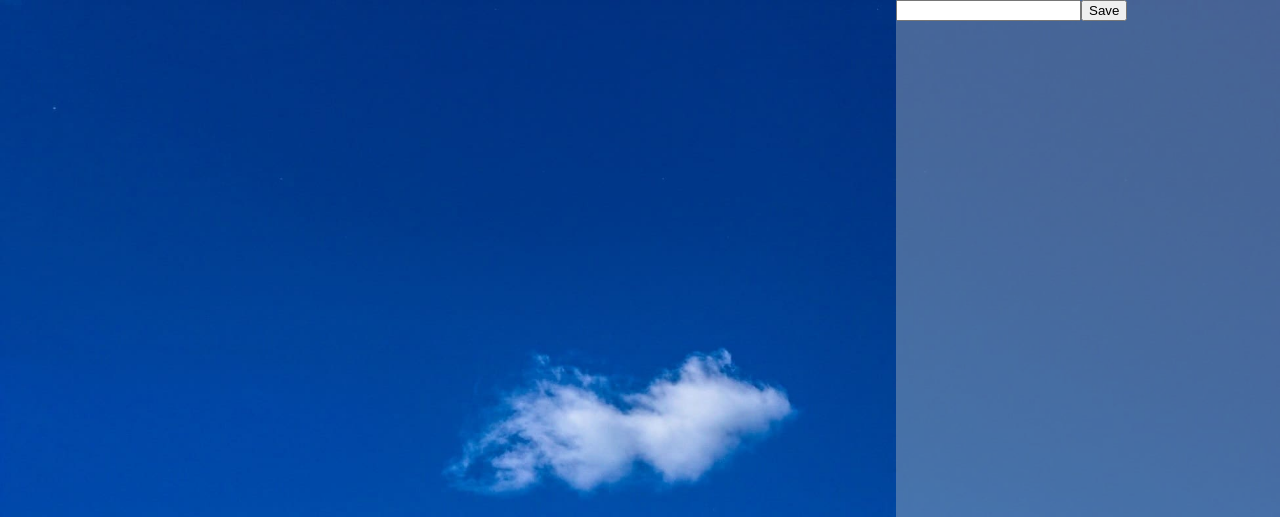
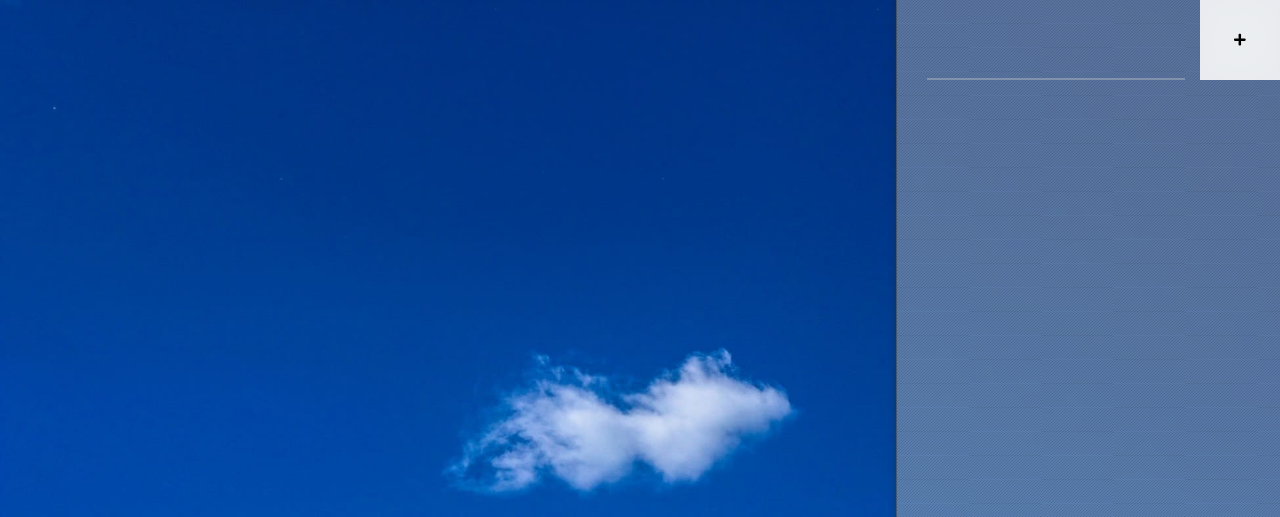
Before and after one commit to Rhelli/my.weather, a website built with webpack: page dist/index.html in a window 1280 px wide. Shown: the top 517 px of the page. Built offline with nearby package versions, Linux system fonts and the light colour scheme.

Commit message:
Changes to the sidebar
 - Added the new location form to the location component
 - Styled the sidebar

```diff
--- a/src/scripts/locationManager.js
+++ b/src/scripts/locationManager.js
@@ -6,7 +6,7 @@ const addLocation = () => {
   const input = generator.elementGen('input', 'new-location-input', 'newLocationInput');
   const submitButton = generator.elementGen('button', 'new-location-submit', 'newLocationSubmit');
   submitButton.type = 'submit';
-  const buttonText = generator.textGen('p', 'Save');
+  const buttonText = generator.textGen('p', '<i*class="fas*fa-plus"></i>', 'new-location-submit-text', 'newLocationSubmitText', '*');
   submitButton.appendChild(buttonText);
   form.append(input, submitButton);
   container.appendChild(form);
--- a/src/styles/styles.scss
+++ b/src/styles/styles.scss
@@ -186,6 +186,54 @@ p {
   right: 0;
   top: 0;
   bottom: 0;
-  background-color: rgba(174, 182, 191, 0.4);
+  background: url('../assets/img/textures/diagonales-decalees.png'), rgba(174, 182, 191, 0.5);
+  backdrop-filter: blur(5px);
   z-index: 2;
+  border-left: 1px solid  rgba(40,41,41,0.4);
+  -webkit-box-shadow: -2px 0px 5px 0px rgba(40,41,41,0.29);
+  -moz-box-shadow: -2px 0px 5px 0px rgba(40,41,41,0.29);
+  box-shadow: -2px 0px 5px 0px rgba(40,41,41,0.29);
+  padding: 30px;
+
+  .location-component {
+    display: flex;
+    flex-flow: column nowrap;
+    width: 100%;
+    height: 50%;
+
+    .new-location-input-container {
+      display: flex;
+      height: 50px;
+      width: 100%;
+      flex-flow: row nowrap;
+
+      .new-location-form {
+        width: 100%;
+        height: 100%;
+
+        .new-location-input {
+          width: 80%;
+          height: 100%;
+          background-color: transparent;
+          outline: none;
+          border: none;
+          border-bottom: 2px solid rgba(174, 182, 191, 0.5);
+          font: 300 22px/22px $body-font;
+          color: white;
+        }
+
+        .new-location-submit {
+          position: absolute;
+          top: 0;
+          right: 0;
+          height: 80px;
+          width: 80px;
+          background: rgba(248, 249, 249, 0.9);
+          backdrop-filter: blur(15px);
+          border: none;
+          outline: none;
+        }
+      }
+    }
+  }
 }
```
Also changed, not shown: dist/0dc0248a94662fa2129c3446f69a0043.png (added), dist/12fc1a7a26724fd592f628c8698bc6d0.png (added), dist/33326b07913fac2781bba8f24a093e20.png (added), dist/429c6bdd673f6fdcb6fb51b42191367c.png (added), dist/693301800995d6bdbead788038144a9d.png (added), dist/a1ddc5f5295429dcc5a7bf4f4f0ba1a7.png (added), dist/acc9a88b9257dc3ce2dac8bc1f7b9893.png (added), dist/d90d0faed405bd7284e089995bc559e0.png (added), dist/ea4127ea011aae24782c3b3309b1966a.png (added), dist/eb9b542bdf0084beb6fba8719e592562.png (added), dist/f6ecb0ab969aee07021c1ee60f1f7a14.png (added), src/assets/img/textures/diagonales-decalees.png (added).
